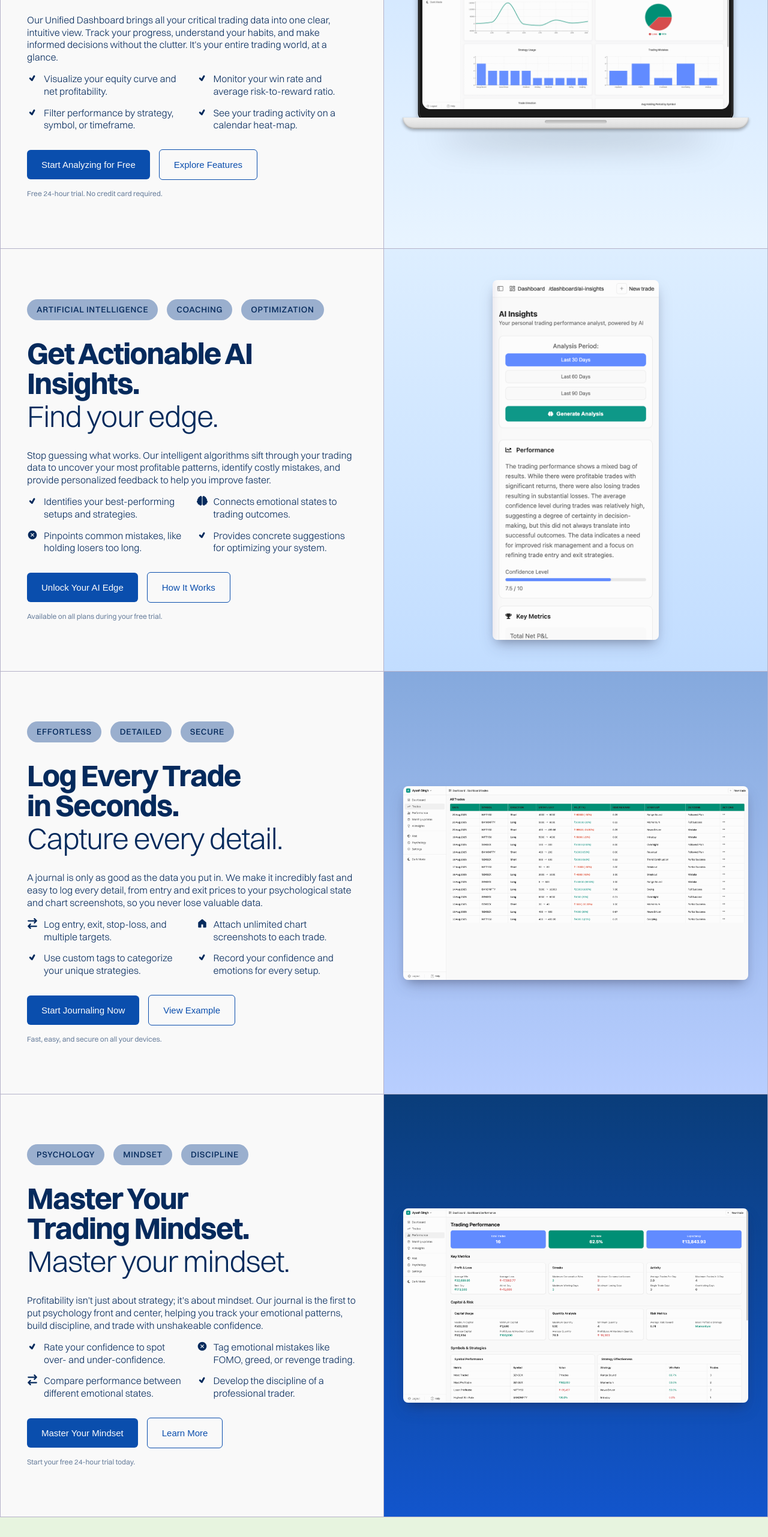
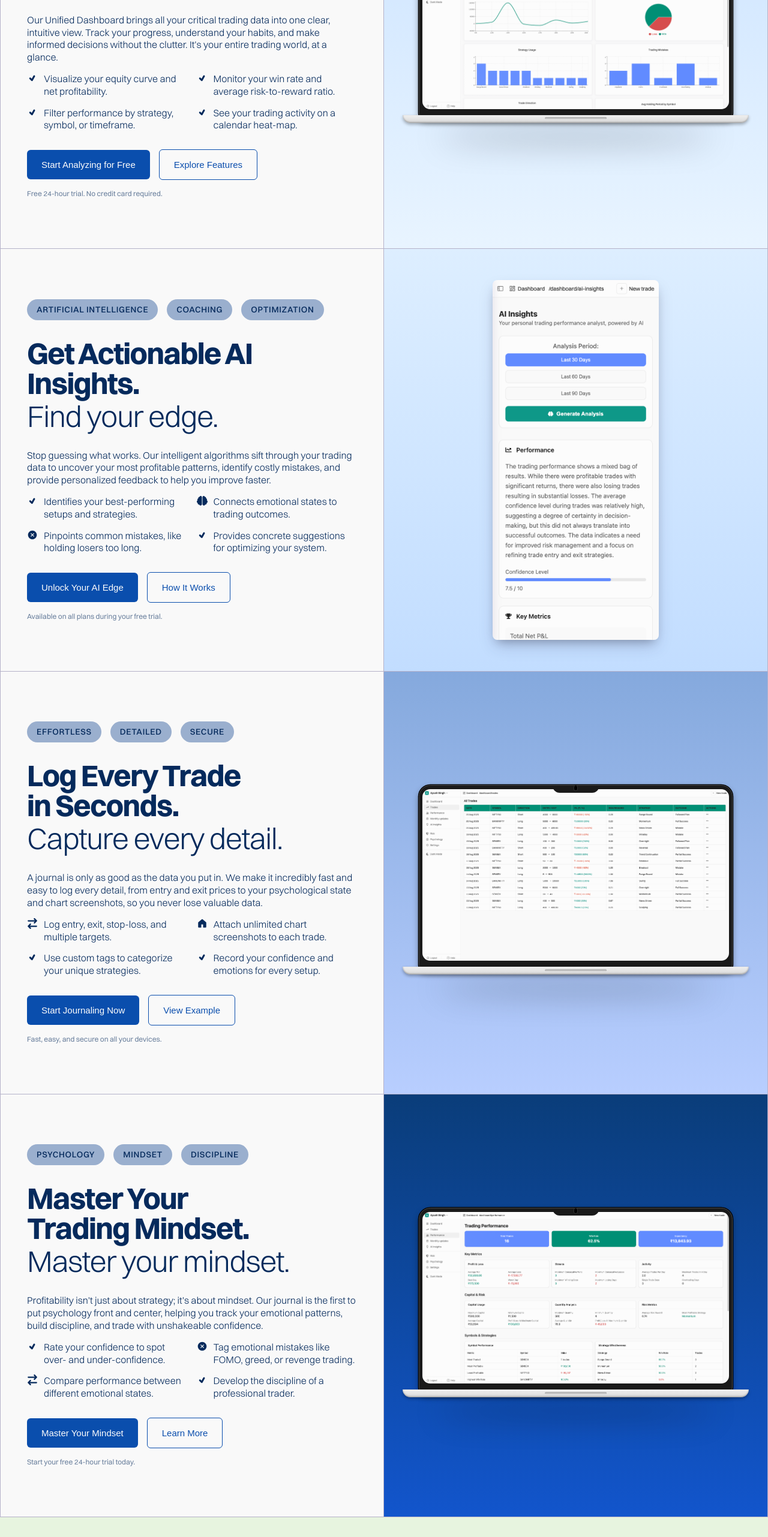
Before and after one commit to ayushcodes0/Tj-Frontend, a React (Vite) app: page / in a window 1280 px wide. Shown: the part 1305-3868 px from the top of the page at 60% size. Built offline with nearby package versions, Linux system fonts and the light colour scheme.

Commit message:
mac mockup images added on the landing page

```diff
--- a/src/components/MacbookMockup/MacbookMockup.module.css
+++ b/src/components/MacbookMockup/MacbookMockup.module.css
@@ -87,12 +87,12 @@
 
 .base {
   position: absolute;
-  bottom: 0;
+  bottom: 10px;
   left: -5%;
   width: 110%;
-  height: 6%;
+  height: 4%;
   background: linear-gradient(to bottom, #f0f0f0, #d8d8d8);
-  border-radius: 0 0 8vw 8vw;
+  border-radius: 0 0 6vw 6vw;
   box-shadow:
     inset 0 -0.1vw 0.2vw rgba(0, 0, 0, 0.3),
     0 0.2vw 0.4vw rgba(0, 0, 0, 0.3);
--- a/src/pages/LandingPage/LandingPage.tsx
+++ b/src/pages/LandingPage/LandingPage.tsx
@@ -698,7 +698,10 @@ const LandingPage = () => {
         viewport={{ once: true, amount: 0.3 }}
         variants={imageContainerVariants}
       >
-        <img src={newTradeImage} alt="Log Trade Image" className={`${Styles.informationImage} ${Styles.newTradeImage}`}/>
+        <MacBookMockup
+          imageUrl={newTradeImage}
+          altText="Your app screenshot"
+        />
       </motion.div>
 
       {/* Section 3: Mindful Trading */}
@@ -735,7 +738,10 @@ const LandingPage = () => {
         viewport={{ once: true, amount: 0.3 }}
         variants={imageContainerVariants}
       >
-        <img src={performanceImage} alt="Performance Image" className={`${Styles.informationImage} ${Styles.performanceImage}`}/>
+        <MacBookMockup
+          imageUrl={performanceImage}
+          altText="Your app screenshot"
+        />
       </motion.div>
     </div>
 
```
